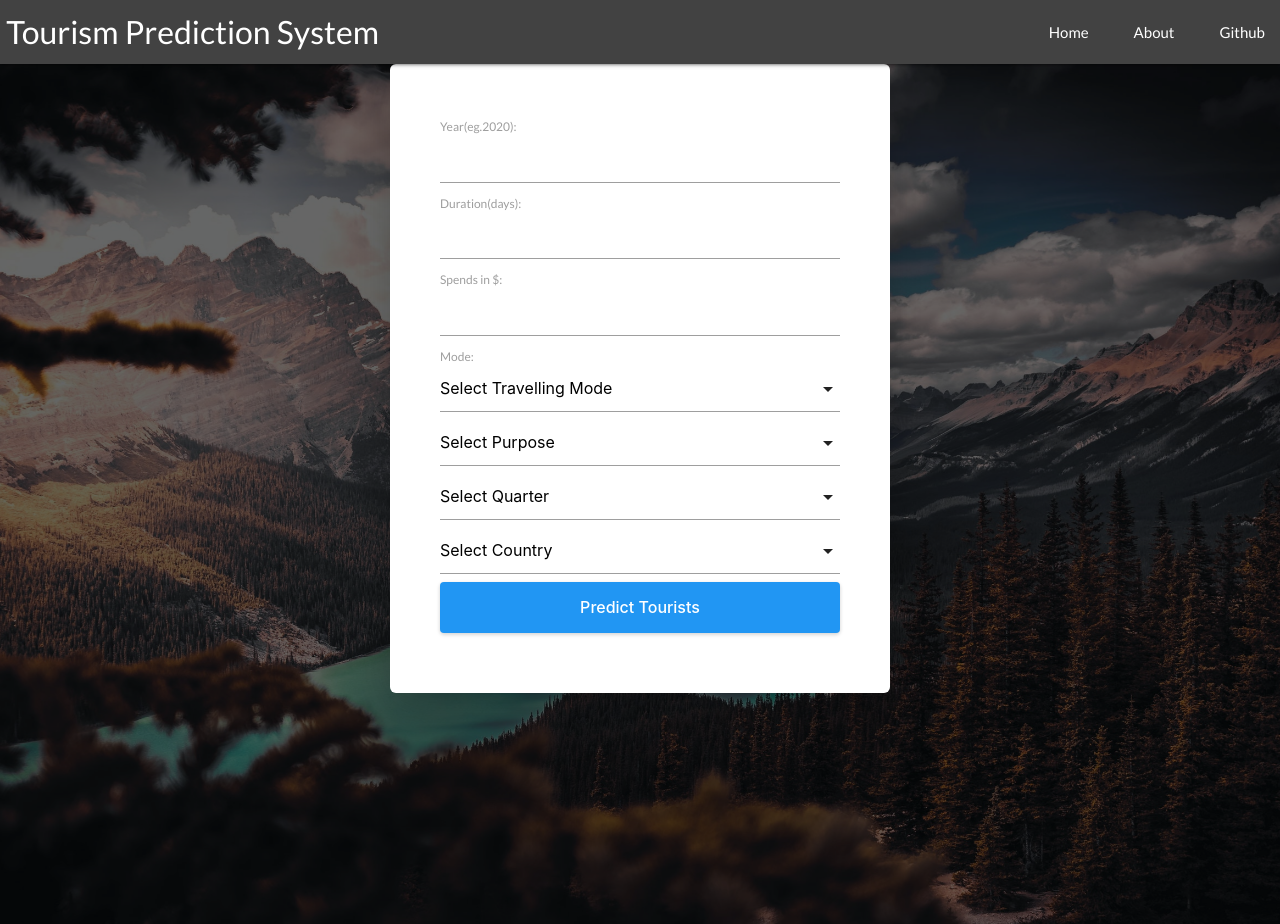
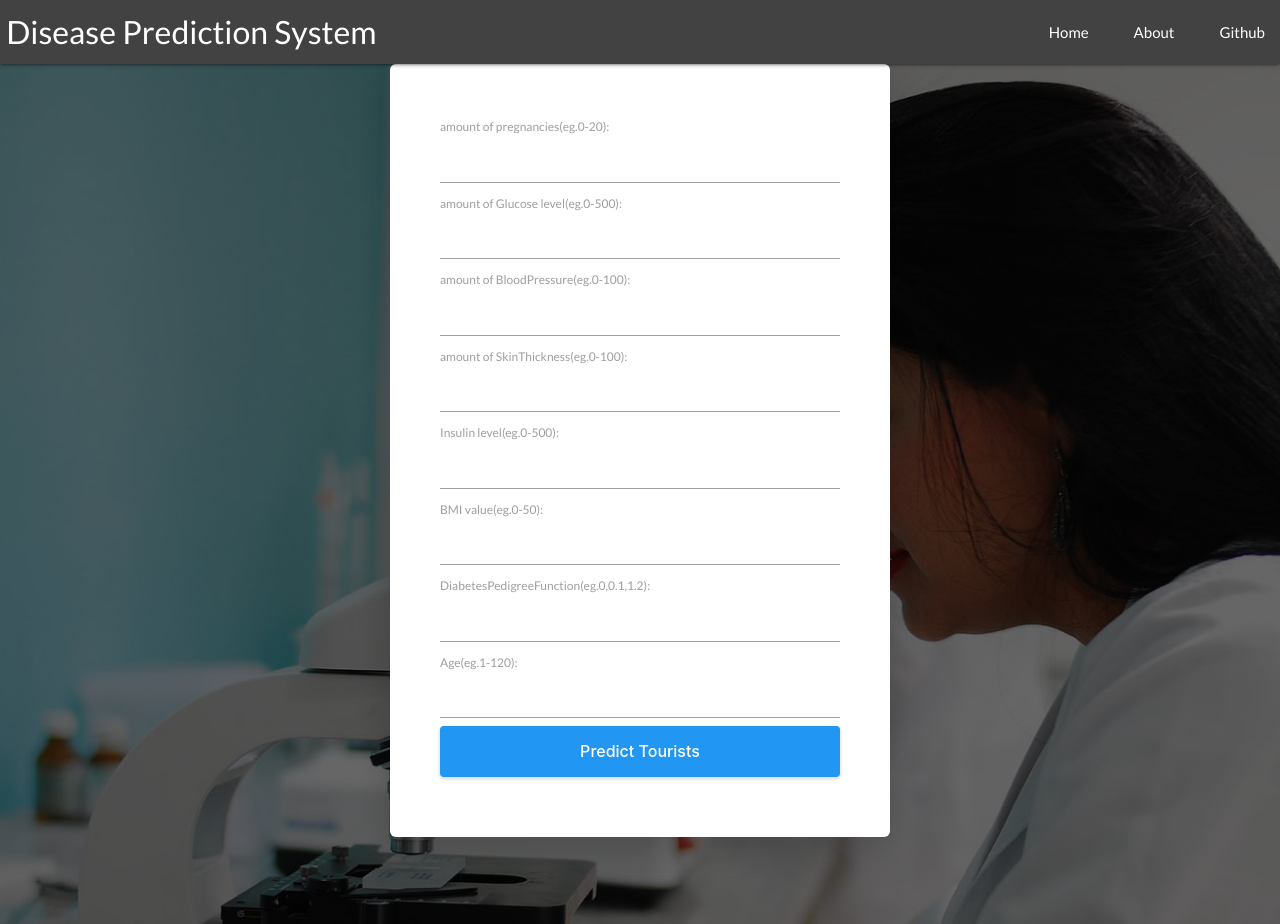
Before and after one commit to geoffrey1330/TOURISM-PREDICTION-SYSTEM, a Django app: page /index2 in a window 1280 px wide. Run offline with Django 3.2, Linux system fonts and the light colour scheme.

Commit message:
first commit

```diff
--- a/main/forms.py
+++ b/main/forms.py
@@ -2,92 +2,141 @@ from django import forms
 from django.core.validators import MinLengthValidator, MinValueValidator, MaxValueValidator
 
 
-COUNTRY_CHOICES=[
-    ('0', 'Select Country'),
-    ('1', 'France'),
-    ('2', 'Germany'),
-    ('3', 'USA'),
-    ('4', 'Netherlands'),
-    ('5', 'Belgium'),
-    ('6', 'Irish Republic'),
-    ('7', 'Australia'),
-    ('8', 'Canada'),
-    ('9', 'Italy'),
-    ('10', 'Spain'),
-    ('11', 'Switzerland'),
-    ('12', 'Norway'),
-    ('13', 'Japan'),
-    ('14', 'Poland'),
-    ('15', 'South Africa'),
-    ('16', 'Denmark'),
-    ('17', 'Central & South America'),
-    ('18', 'Russia'),
-    ('19', 'New Zealand'),
-    ('20', 'Sweden'),
-    ('21', 'India'),
-    ('22', 'Hong Kong'),
-    ('23', 'Portugsl'),
-    ('24', 'Austria'),
-    ('25', 'Greece'),
-    ('26', 'Israel'),
-    ('27', 'Middle East'),
-    ('28', 'Other Africa'),
-    ('29', 'Other Western Europe'),
-    ('30', 'Other Asia'),
-    ('31', 'Brazil'),
-    ('32', 'Eastern Europe'),
-    ('33', 'United Arab Emirates'),
-    ('34', 'Singapore'),
-    ('35', 'Czech Republic'),
-    ('36', 'Malasia'),
-    ('37', 'Saudi Arabia'),
-    ('38', 'Nigeria'),
-    ('39', 'Finland'),
-    ('40', 'South Korea'),
-    ('41', 'Mexico'),
-    ('42', 'China'),
-    ('43', 'Hungary'),
-    ('44', 'Pakistan'),
-    ('45', 'Turkey'),
-    ('46', 'Thailand'),
-    ('47', 'Egypt'),
-    ('48', 'Taiwan'),
-    ('49', 'Kenya'),
-    ('50', 'Kuwait'),
-    ('51', 'Other Eastern Europe'),
-    ('52', 'Romania')]
+class DiabeticsForm(forms.Form):
+    Pregnancies = forms.IntegerField(label="amount of pregnancies(eg.0-20)",
+                              validators=[MinValueValidator(0, message="input is invalid!"),
+                              MaxValueValidator(20, message="Please provide values less than 20")],)
+    Glucose = forms.IntegerField(label="amount of Glucose level(eg.0-500)",
+                              validators=[MinValueValidator(0, message="input is invalid!"),
+                              MaxValueValidator(500, message="Please provide values less than 500")],)
+    BloodPressure = forms.IntegerField(label="amount of BloodPressure(eg.0-100)",
+                              validators=[MinValueValidator(0, message="input is invalid!"),
+                              MaxValueValidator(100, message="Please provide values less than 100")],)
+    SkinThickness = forms.IntegerField(label="amount of SkinThickness(eg.0-100)",
+                              validators=[MinValueValidator(0, message="input is invalid!"),
+                              MaxValueValidator(100, message="Please provide values less than 100")],)
+    Insulin = forms.IntegerField(label="Insulin level(eg.0-500)",
+                              validators=[MinValueValidator(0, message="input is invalid!"),
+                              MaxValueValidator(500, message="Please provide values less than 500")],)
 
-QUARTER_CHOICES = [
-    ('0', 'Select Quarter'),
-    ('1', 'January-March'),
-    ('2', 'April-June'),
-    ('3', 'July-September'),
-    ('4', 'October-December'),
+    BMI = forms.FloatField(label="BMI value(eg.0-50)",
+                              validators=[MinValueValidator(0, message="input is invalid!"),
+                              MaxValueValidator(50, message="Please provide values less than 50")],)
+    DiabetesPedigreeFunction = forms.FloatField(label="DiabetesPedigreeFunction(eg.0,0.1,1.2)",
+                              validators=[MinValueValidator(0, message="input is invalid!"),
+                              MaxValueValidator(2, message="Please provide decimal values less than 2")],)
+
+    Age = forms.IntegerField(label="Age(eg.1-120)",
+                              validators=[MinValueValidator(1, message="input is invalid!"),
+                              MaxValueValidator(120, message="Please provide values less than 120")],)
+
+
+
+
+
+class BreastForm(forms.Form):
+    mean_radius = forms.FloatField(label="mean_radius value(eg.0-30)",
+                              validators=[MinValueValidator(0, message="input is invalid!"),
+                              MaxValueValidator(30, message="Please provide values less than 30")],)
+
+    mean_texture = forms.FloatField(label="mean_texture value(eg.0-50)",
+                              validators=[MinValueValidator(0, message="input is invalid!"),
+                              MaxValueValidator(50, message="Please provide values less than 50")],)
+
+    mean_perimeter = forms.FloatField(label="mean_perimeter value(eg.0-200)",
+                              validators=[MinValueValidator(0, message="input is invalid!"),
+                              MaxValueValidator(200, message="Please provide values less than 50")],)
+
+    mean_area = forms.FloatField(label="mean_area value(eg.0-2000)",
+                              validators=[MinValueValidator(0, message="input is invalid!"),
+                              MaxValueValidator(2000, message="Please provide values less than 2000")],)
+
+    mean_smoothness = forms.FloatField(label="mean_smoothness value(eg.0.01-0.2)",
+                              validators=[MinValueValidator(0, message="input is invalid!"),
+                              MaxValueValidator(0.2, message="Please provide values less than 0.2")],)
+
+Sex_CHOICES = [
+    ('0', 'Female'),
+    ('1', 'Male')
+]
+fbs_CHOICES = [
+    ('0','Select fbs'),
+    ('0', '0'),
+    ('1', '1')
+]
+restecg_CHOICES=[
+    ('0','Select restecg'),
+    ('0', '0'),
+    ('1', '1')
+]
+exang_CHOICES=[
+    ('0','Select exang'),
+    ('0', '0'),
+    ('1', '1')
+]
+slope_CHOICES = [
+    ('0', 'Select slope'),
+    ('0', '0'),
+    ('1', '1'),
+    ('2', '2')
+]
+ca_CHOICES = [
+    ('0', 'Select ca'),
+    ('0', '0'),
+    ('1', '1'),
+    ('2', '2'),
+    ('3', '3')
+]
+thal_CHOICES = [
+    ('0', 'select thal'),
+    ('1', '1'),
+    ('2', '2'),
+    ('3', '3')
 ]
 
-PURPOSE_CHOICES = [
-    ('0', 'Select Purpose'),
-    ('1', 'Holiday'),
-    ('2', 'VFR'),
-    ('3', 'Business'),
-    ('4', 'Miscellaneous'),
-    ('5', 'Study')
-]
+class HeartForm(forms.Form):
+    Age = forms.IntegerField(label="Age(eg.1-120)",
+                              validators=[MinValueValidator(1, message="input is invalid!"),
+                              MaxValueValidator(120, message="Please provide values less than 120")],)
 
-MODE_CHOICES = [
-    ('0', 'Select Travelling Mode'),
-    ('1', 'Air'),
-    ('2', 'Tunnel'),
-    ('3', 'Sea')
-]
+    #sex = forms.CharField(label="Sex", widget=forms.Select(choices=Sex_CHOICES))
 
-class TourismForm(forms.Form):
-    year = forms.IntegerField(label="Year(eg.2020)",
-                              validators=[MinValueValidator(2000, message="Year is invalid!"),
-                              MaxValueValidator(9999, message="Please provide 4 digit year!")],)
-    duration = forms.IntegerField(label="Duration(days)", validators=[MinValueValidator(1, message="Duration: Minimum 1 day required!")])
-    spends = forms.FloatField(label="Spends in $", validators=[MinValueValidator(0.1, message="Spends: Free m Nahi Milega!"), MaxValueValidator(150000, message="Spends shouldn't be exceed 150K $")],)
-    mode = forms.CharField(label="Mode", widget=forms.Select(choices=MODE_CHOICES))
-    purpose = forms.CharField(label="Purpose", widget=forms.Select(choices=PURPOSE_CHOICES))
-    quarter = forms.CharField(label="Quarter", widget=forms.Select(choices=QUARTER_CHOICES), )
-    country = forms.CharField(label="Country", widget=forms.Select(choices=COUNTRY_CHOICES))
+    #cp = forms.CharField(label="cp", widget=forms.Select(choices=ca_CHOICES))
+
+    trestbps = forms.IntegerField(label="trestbps(eg.100-200)",
+                              validators=[MinValueValidator(100, message="Please provide values greater than 100"),
+                              MaxValueValidator(200, message="Please provide values less than 200")],)
+    chol = forms.IntegerField(label="chol(eg.100-700)",
+                              validators=[MinValueValidator(100, message="Please provide values greater than 100"),
+                              MaxValueValidator(700, message="Please provide values less than 700")],)
+
+    #fbs = forms.CharField(label="fbs", widget=forms.Select(choices=fbs_CHOICES))
+
+    #restecg = forms.CharField(label="restecg", widget=forms.Select(choices=restecg_CHOICES))
+
+    thalach = forms.IntegerField(label="thalach(eg.50-200)",
+                              validators=[MinValueValidator(50, message="Please provide values greater than 100"),
+                              MaxValueValidator(200, message="Please provide values less than 200")],)
+
+  #  exang = forms.CharField(label="exang", widget=forms.Select(choices=exang_CHOICES))
+
+    oldpeak = forms.FloatField(label="oldpeak(eg.0-5)",
+                              validators=[MinValueValidator(0, message="input is invalid!"),
+                              MaxValueValidator(5, message="Please provide values less than 5")],)
+
+    sex = forms.CharField(label="Sex", widget=forms.Select(choices=Sex_CHOICES))
+
+    cp = forms.CharField(label="cp", widget=forms.Select(choices=ca_CHOICES))
+
+
+    fbs = forms.CharField(label="fbs", widget=forms.Select(choices=fbs_CHOICES))
+
+    restecg = forms.CharField(label="restecg", widget=forms.Select(choices=restecg_CHOICES))
+
+    exang = forms.CharField(label="exang", widget=forms.Select(choices=exang_CHOICES))
+
+    slope = forms.CharField(label="slope", widget=forms.Select(choices=slope_CHOICES))
+
+    ca = forms.CharField(label="ca", widget=forms.Select(choices=ca_CHOICES))
+
+    thal = forms.CharField(label="thal", widget=forms.Select(choices=thal_CHOICES))
--- a/main/templates/main/includes/navbar.html
+++ b/main/templates/main/includes/navbar.html
@@ -3,7 +3,7 @@
     <nav class="grey darken-3" role="navigation">
         <div class="nav-wrapper">
             <meta name="viewport" content="width=device-width, initial-scale=1.0">
-            <a href="/" class="brand-logo" style="font-size:2.5vw;text-align:center;">&nbspTourism Prediction System</a>
+            <a href="/" class="brand-logo" style="font-size:2.5vw;text-align:center;">&nbspDisease Prediction System</a>
             <a href="#" data-target="mobile-demo" class="sidenav-trigger"><i class="material-icons">menu</i></a>
             <ul class="right hide-on-med-and-down">
                 {% include 'main/includes/navbar_buttons.html' %}
--- a/main/templates/main/index2.html
+++ b/main/templates/main/index2.html
@@ -25,7 +25,7 @@
     </div>
   </div>
   <!-- <div class="background" style="background-image:url(assets/img/background/img-55.jpg)"></div> -->
-  <div class="background" style="background-image:url({% static 'main/assets/img/background/lert.jpg' %})"></div>
+  <div class="background" style="background-image:url({% static 'main/assets/img/background/banner2.jpg' %})"></div>
 
 </section>
 {% endblock %}
--- a/main/urls.py
+++ b/main/urls.py
@@ -6,6 +6,8 @@ app_name = "main"
 urlpatterns = [
     path('', views.index, name="index"),
     path('index2', views.index2, name="index2"),
+    path('index3', views.index3, name="index3"),
+    path('index4', views.index4, name="index4"),
     path('predict', views.predict, name="predict"),
     path('about/', views.about, name="about"),
 ]
--- a/main/views.py
+++ b/main/views.py
@@ -1,8 +1,9 @@
 from django.shortcuts import render, redirect
 from django.http import HttpResponse, HttpResponseRedirect
-from .forms import TourismForm
-from .ml_model import logic_layer
+from .forms import DiabeticsForm,BreastForm,HeartForm
+from .ml_model import logic_layer,logic_layer2,logic_layer3
 from django.contrib import messages
+import numpy as np
 # Create your views here.
 res = None
 
@@ -12,33 +13,117 @@ def index(request):
 
 def predict(request):
     return render(request=request,
-                  template_name='main/predict.html', context={"tourist": res})
+                  template_name='main/predict.html', context={"patient": res})
 
 
 def index2(request):
     if request.method == 'POST':
-        form = TourismForm(request.POST)
+        form = DiabeticsForm(request.POST)
 
         if form.is_valid():
 
-            year = form.cleaned_data['year']
-            duration = form.cleaned_data['duration']
-            spends = form.cleaned_data['spends'] / 1000
-            mode = int(form.cleaned_data['mode'])
-            purpose = int(form.cleaned_data['purpose'])
-            quarter =  int(form.cleaned_data['quarter'])
-            country =  int(form.cleaned_data['country'])
+            Pregnancies = form.cleaned_data['Pregnancies']
+            Glucose = form.cleaned_data['Glucose']
+            BloodPressure = form.cleaned_data['BloodPressure']
+            SkinThickness = form.cleaned_data['SkinThickness']
+            Insulin = form.cleaned_data['Insulin']
+            BMI  = form.cleaned_data['BMI']
+            DiabetesPedigreeFunction  = form.cleaned_data['DiabetesPedigreeFunction']
+            Age  = form.cleaned_data['Age']
 
-            x = [quarter, mode, purpose, year, duration, country, spends, 0.38]
+
+            x = [ Pregnancies,Glucose,  BloodPressure, SkinThickness, Insulin, BMI , DiabetesPedigreeFunction,Age]
+
+            df=np.array(x).reshape(1,8)
+
             global res
-            res = logic_layer(x)
+            predictions = logic_layer(df)
+            if int(predictions[0]) == 1:
+                 res = 'have Diabetics'
+            elif int(predictions[0]) == 0:
+                res = "don't have Diabetics"
             return redirect("/predict")
         else:
             problem = form.errors.as_data()
             # This section is used to handle invalid data
             messages.error(request, list(list(problem.values())[0][0])[0])
-            form = TourismForm()
-    form = TourismForm()
+            form = DiabeticsForm()
+    form = DiabeticsForm()
+    return render(request=request, template_name='main/index2.html', context={"form": form})
+
+def index3(request):
+    if request.method == 'POST':
+        form = BreastForm(request.POST)
+
+        if form.is_valid():
+
+            mean_radius = form.cleaned_data['mean_radius']
+            mean_texture = form.cleaned_data['mean_texture']
+            mean_perimeter = form.cleaned_data['mean_perimeter']
+            mean_area = form.cleaned_data['mean_area']
+            mean_smoothness = form.cleaned_data['mean_smoothness']
+
+
+
+            x = [mean_radius,mean_texture, mean_perimeter,mean_area ,mean_smoothness]
+
+            df=np.array(x).reshape(1,5)
+
+            global res
+            predictions = logic_layer2(df)
+            if int(predictions[0]) == 1:
+                 res = 'have Breast Cancer'
+            elif int(predictions[0]) == 0:
+                res = "don't have Breast Cancer"
+            return redirect("/predict")
+        else:
+            problem = form.errors.as_data()
+            # This section is used to handle invalid data
+            messages.error(request, list(list(problem.values())[0][0])[0])
+            form = BreastForm()
+    form = BreastForm()
+    return render(request=request, template_name='main/index2.html', context={"form": form})
+
+
+def index4(request):
+    if request.method == 'POST':
+        form = HeartForm(request.POST)
+
+        if form.is_valid():
+
+            Age = form.cleaned_data['Age']
+            sex = int(form.cleaned_data['sex'])
+            cp = int(form.cleaned_data['cp'])
+            trestbps = form.cleaned_data['trestbps']
+            chol = form.cleaned_data['chol']
+            fbs =int(form.cleaned_data['fbs'])
+            restecg = int(form.cleaned_data['restecg'])
+            thalach = form.cleaned_data['thalach']
+            exang = int(form.cleaned_data['exang'])
+            oldpeak  = form.cleaned_data['oldpeak']
+            slope = int(form.cleaned_data['slope'])
+            ca  = int(form.cleaned_data['ca'])
+            thal = int(form.cleaned_data['thal'])
+
+
+
+            x = [Age,sex, cp,trestbps,chol,fbs,restecg,thalach,exang, oldpeak,slope,ca,thal]
+
+            df=np.array(x).reshape(1,13)
+
+            global res
+            predictions = logic_layer3(df)
+            if int(predictions[0]) == 1:
+                 res = 'have Heart disease'
+            elif int(predictions[0]) == 0:
+                res = "don't have Heart disease"
+            return redirect("/predict")
+        else:
+            problem = form.errors.as_data()
+            # This section is used to handle invalid data
+            messages.error(request, list(list(problem.values())[0][0])[0])
+            form = HeartForm()
+    form = HeartForm()
     return render(request=request, template_name='main/index2.html', context={"form": form})
 
 
```
Also changed, not shown: Requirements.txt (+3 -10 lines), main/ml_model.py (+32 -31 lines), main/templates/main/index1.html (+10 -4 lines), main/templates/main/predict.html (+3 -4 lines), README.md, main/static/main/assets/img/background/abr.jpg (deleted), main/static/main/assets/img/background/banner1.jpg (added), main/static/main/assets/img/background/banner2.jpg (added), main/static/main/assets/img/background/img-55.jpg (deleted), main/static/main/assets/img/background/lert.jpg (deleted), 3 other files.
